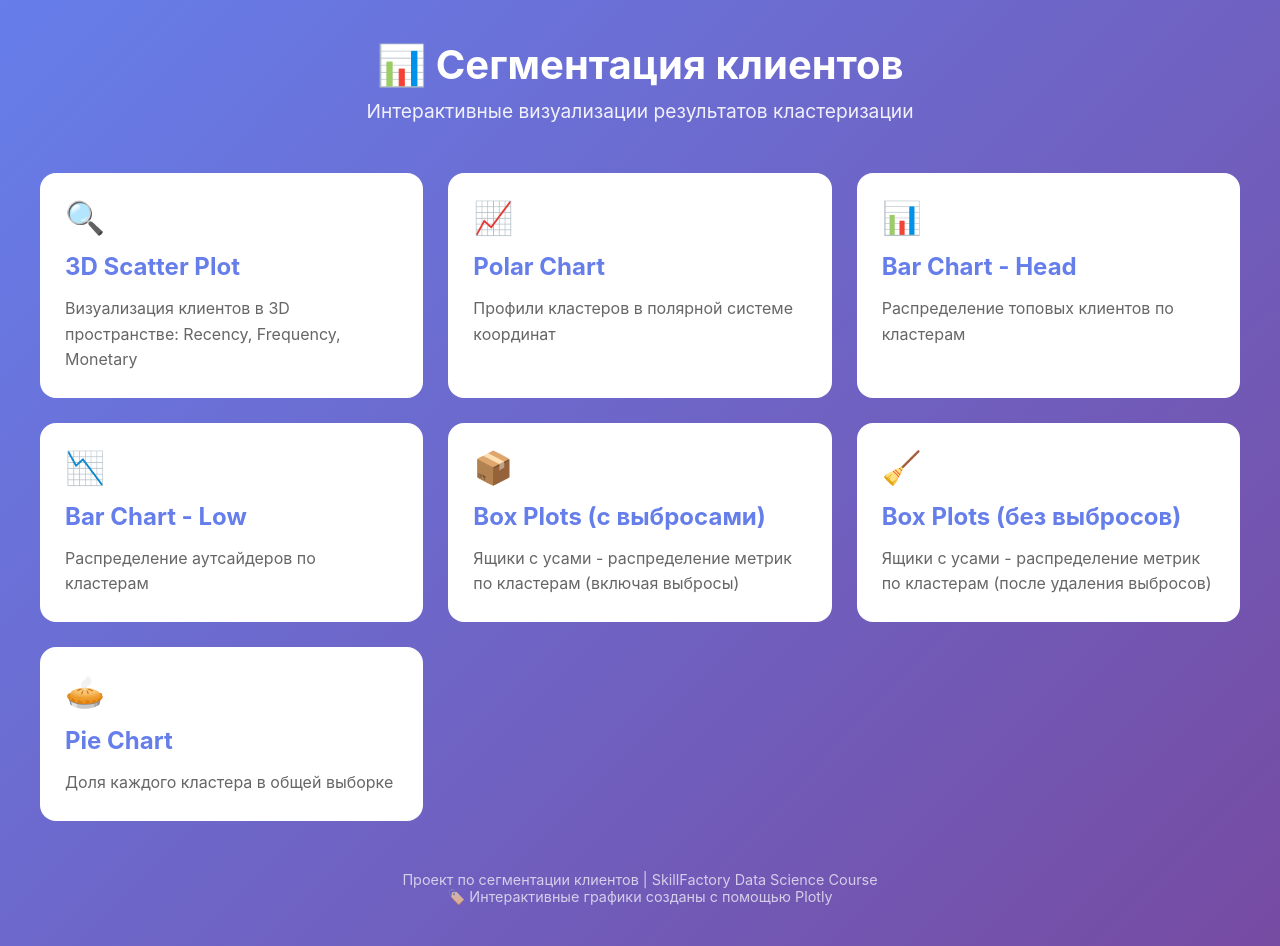
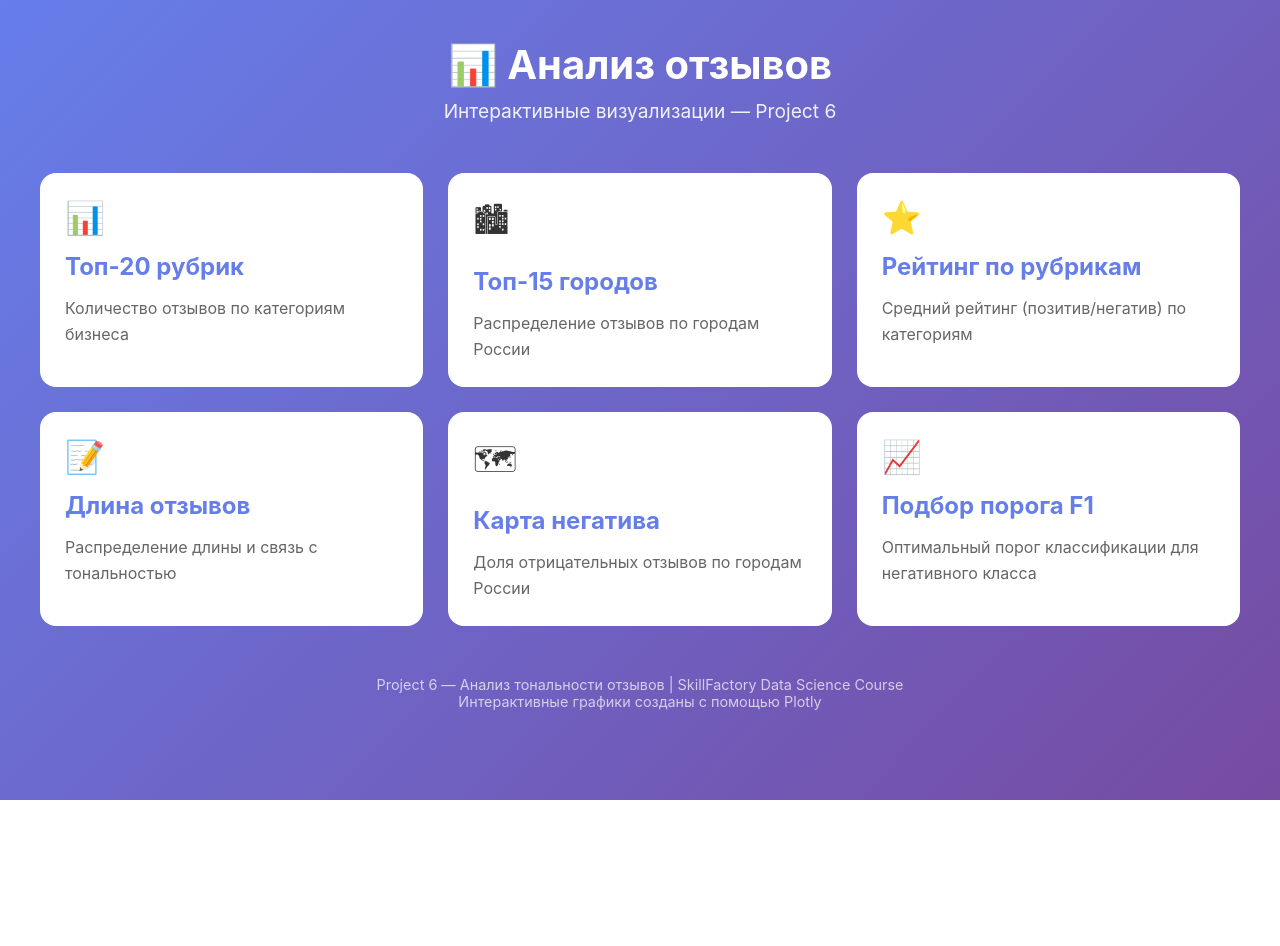
Before and after one commit to sibainu2010/skillfactory_ds, a plain HTML site: page index.html in a window 1280 px wide. After the commit the page ends 800 px from the top, so only its background shows below. Drawn offline with Linux system fonts and the light colour scheme.

Commit message:
deploy: 804ba0327dc5e698784be8cddaad5fcbfe81fd48

```diff
--- a/index.html
+++ b/index.html
@@ -3,47 +3,24 @@
 <head>
     <meta charset="UTF-8">
     <meta name="viewport" content="width=device-width, initial-scale=1.0">
-    <title>Сегментация клиентов - Project 6</title>
+    <title>Project 6 - Анализ отзывов</title>
     <style>
-        * {
-            margin: 0;
-            padding: 0;
-            box-sizing: border-box;
-        }
-
+        * { margin: 0; padding: 0; box-sizing: border-box; }
         body {
             font-family: -apple-system, BlinkMacSystemFont, 'Segoe UI', Roboto, 'Helvetica Neue', Arial, sans-serif;
             background: linear-gradient(135deg, #667eea 0%, #764ba2 100%);
             min-height: 100vh;
             padding: 40px 20px;
         }
-
-        .container {
-            max-width: 1200px;
-            margin: 0 auto;
-        }
-
-        h1 {
-            color: white;
-            font-size: 2.5em;
-            margin-bottom: 10px;
-            text-align: center;
-        }
-
-        .subtitle {
-            color: rgba(255,255,255,0.9);
-            text-align: center;
-            margin-bottom: 50px;
-            font-size: 1.2em;
-        }
-
+        .container { max-width: 1200px; margin: 0 auto; }
+        h1 { color: white; font-size: 2.5em; margin-bottom: 10px; text-align: center; }
+        .subtitle { color: rgba(255,255,255,0.9); text-align: center; margin-bottom: 50px; font-size: 1.2em; }
         .grid {
             display: grid;
             grid-template-columns: repeat(auto-fit, minmax(300px, 1fr));
             gap: 25px;
             margin-bottom: 40px;
         }
-
         .card {
             background: white;
             border-radius: 16px;
@@ -54,94 +31,60 @@
             color: #333;
             display: block;
         }
-
-        .card:hover {
-            transform: translateY(-5px);
-            box-shadow: 0 20px 40px rgba(0,0,0,0.2);
-        }
-
-        .card h3 {
-            font-size: 1.5em;
-            margin-bottom: 15px;
-            color: #667eea;
-        }
-
-        .card p {
-            color: #666;
-            line-height: 1.6;
-        }
-
-        .card .icon {
-            font-size: 2em;
-            margin-bottom: 15px;
-            display: inline-block;
-        }
-
-        .footer {
-            text-align: center;
-            color: rgba(255,255,255,0.7);
-            margin-top: 50px;
-            font-size: 0.9em;
-        }
-
-        @media (max-width: 768px) {
-            h1 { font-size: 1.8em; }
-            .grid { grid-template-columns: 1fr; }
-        }
+        .card:hover { transform: translateY(-5px); box-shadow: 0 20px 40px rgba(0,0,0,0.2); }
+        .card h3 { font-size: 1.5em; margin-bottom: 15px; color: #667eea; }
+        .card p { color: #666; line-height: 1.6; }
+        .card .icon { font-size: 2em; margin-bottom: 15px; display: inline-block; }
+        .footer { text-align: center; color: rgba(255,255,255,0.7); margin-top: 50px; font-size: 0.9em; }
+        @media (max-width: 768px) { h1 { font-size: 1.8em; } .grid { grid-template-columns: 1fr; } }
     </style>
 </head>
 <body>
     <div class="container">
-        <h1>📊 Сегментация клиентов</h1>
-        <div class="subtitle">Интерактивные визуализации результатов кластеризации</div>
+        <h1>📊 Анализ отзывов</h1>
+        <div class="subtitle">Интерактивные визуализации — Project 6</div>
 
         <div class="grid">
-            <a href="project_6/scatter.html" class="card">
-                <div class="icon">🔍</div>
-                <h3>3D Scatter Plot</h3>
-                <p>Визуализация клиентов в 3D пространстве: Recency, Frequency, Monetary</p>
+            <a href="project_6/rubrics.html" class="card">
+                <div class="icon">📊</div>
+                <h3>Топ-20 рубрик</h3>
+                <p>Количество отзывов по категориям бизнеса</p>
             </a>
 
-            <a href="project_6/polar_chart.html" class="card">
-                <div class="icon">📈</div>
-                <h3>Polar Chart</h3>
-                <p>Профили кластеров в полярной системе координат</p>
+            <a href="project_6/cities.html" class="card">
+                <div class="icon">🏙</div>
+                <h3>Топ-15 городов</h3>
+                <p>Распределение отзывов по городам России</p>
             </a>
 
-            <a href="project_6/bar_head.html" class="card">
-                <div class="icon">📊</div>
-                <h3>Bar Chart - Head</h3>
-                <p>Распределение топовых клиентов по кластерам</p>
+            <a href="project_6/rating_by_rubric.html" class="card">
+                <div class="icon">⭐</div>
+                <h3>Рейтинг по рубрикам</h3>
+                <p>Средний рейтинг (позитив/негатив) по категориям</p>
             </a>
 
-            <a href="project_6/bar_low.html" class="card">
-                <div class="icon">📉</div>
-                <h3>Bar Chart - Low</h3>
-                <p>Распределение аутсайдеров по кластерам</p>
+            <a href="project_6/text_length.html" class="card">
+                <div class="icon">📝</div>
+                <h3>Длина отзывов</h3>
+                <p>Распределение длины и связь с тональностью</p>
             </a>
 
-            <a href="project_6/boxes.html" class="card">
-                <div class="icon">📦</div>
-                <h3>Box Plots (с выбросами)</h3>
-                <p>Ящики с усами - распределение метрик по кластерам (включая выбросы)</p>
+            <a href="project_6/map.html" class="card">
+                <div class="icon">🗺</div>
+                <h3>Карта негатива</h3>
+                <p>Доля отрицательных отзывов по городам России</p>
             </a>
 
-            <a href="project_6/boxes_new.html" class="card">
-                <div class="icon">🧹</div>
-                <h3>Box Plots (без выбросов)</h3>
-                <p>Ящики с усами - распределение метрик по кластерам (после удаления выбросов)</p>
-            </a>
-
-            <a href="project_6/pie.html" class="card">
-                <div class="icon">🥧</div>
-                <h3>Pie Chart</h3>
-                <p>Доля каждого кластера в общей выборке</p>
+            <a href="project_6/threshold.html" class="card">
+                <div class="icon">📈</div>
+                <h3>Подбор порога F1</h3>
+                <p>Оптимальный порог классификации для негативного класса</p>
             </a>
         </div>
 
         <div class="footer">
-            <p>Проект по сегментации клиентов | SkillFactory Data Science Course</p>
-            <p>🏷️ Интерактивные графики созданы с помощью Plotly</p>
+            <p>Project 6 — Анализ тональности отзывов | SkillFactory Data Science Course</p>
+            <p>Интерактивные графики созданы с помощью Plotly</p>
         </div>
     </div>
 </body>
```
